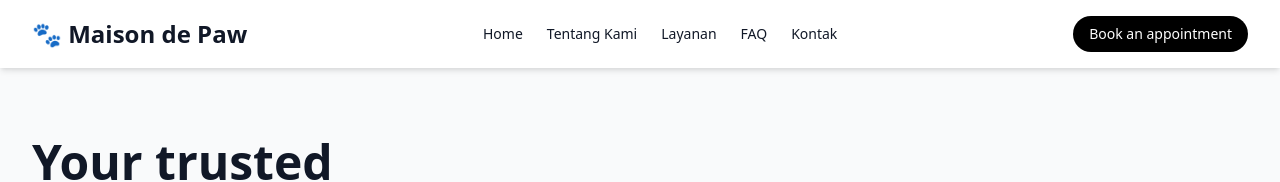
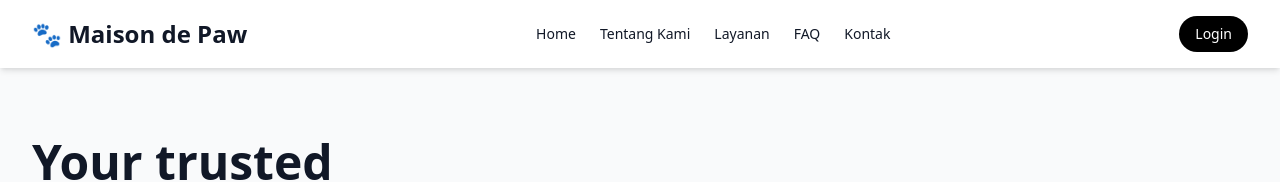
Before and after one commit to reysr22/Maison-de-Paw, a plain HTML site: page index.html in a window 1280 px wide. Shown: the top 182 px of the page. Drawn offline with nearby package versions, Linux system fonts and the light colour scheme.

Commit message:
Update index.html

```diff
--- a/index.html
+++ b/index.html
@@ -19,9 +19,9 @@
         <a href="#" class="hover:text-blue-600">FAQ</a>
         <a href="#" class="hover:text-blue-600">Kontak</a>
     </nav>
-    <button class="bg-black text-white px-4 py-2 rounded-full text-sm hover:bg-gray-800 transition">
-        Book an appointment
-    </button>
+    <a href="login.html" class="bg-black text-white px-4 py-2 rounded-full text-sm hover:bg-gray-800 transition">
+        Login
+    </a>
 </header>
 
 <section class="px-8 py-16 grid grid-cols-1 md:grid-cols-2 gap-8 items-center max-w-7xl mx-auto">
@@ -59,7 +59,7 @@
     </div>
 
     <div class="grid gap-6 grid-cols-1 sm:grid-cols-2 lg:grid-cols-3">
-        <!-- Card 1 -->
+<!--        JANJI TEMU-->
         <div class="relative bg-white rounded-2xl p-6 shadow-md hover:shadow-xl transition">
             <a href="#" class="absolute top-4 right-4 text-gray-400 hover:text-black"></a>
             <div class="text-purple-500 mb-4"></div>
@@ -68,7 +68,7 @@
             <span class="inline-block text-xs font-medium bg-gray-100 text-gray-800 rounded-full px-3 py-1">Rp 100.000,- /Jam</span>
         </div>
 
-        <!-- Card 2 -->
+<!--        VAKSINASI-->
         <div class="relative bg-white rounded-2xl p-6 shadow-md hover:shadow-xl transition">
             <a href="#" class="absolute top-4 right-4 text-gray-400 hover:text-black"></a>
             <div class="text-yellow-500 mb-4"></div>
@@ -77,7 +77,7 @@
             <span class="inline-block text-xs font-medium bg-gray-100 text-gray-800 rounded-full px-3 py-1">Rp 125.000,- /Vaksin</span>
         </div>
 
-        <!-- Card 3 -->
+<!--        RAWAT INAP-->
         <div class="relative bg-white rounded-2xl p-6 shadow-md hover:shadow-xl transition">
             <a href="#" class="absolute top-4 right-4 text-gray-400 hover:text-black">
             </a>
@@ -87,7 +87,7 @@
             <span class="inline-block text-xs font-medium bg-gray-100 text-gray-800 rounded-full px-3 py-1">Rp 500.000,- /Visit</span>
         </div>
 
-        <!-- Card 4 -->
+<!--        PENITIPAN HEWAN-->
         <div class="relative bg-white rounded-2xl p-6 shadow-md hover:shadow-xl transition lg:col-start-2">
 
             <a href="#" class="absolute top-4 right-4 text-gray-400 hover:text-black"></a>
```
